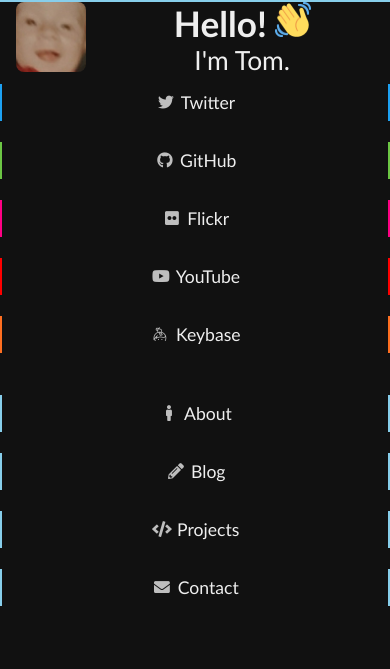
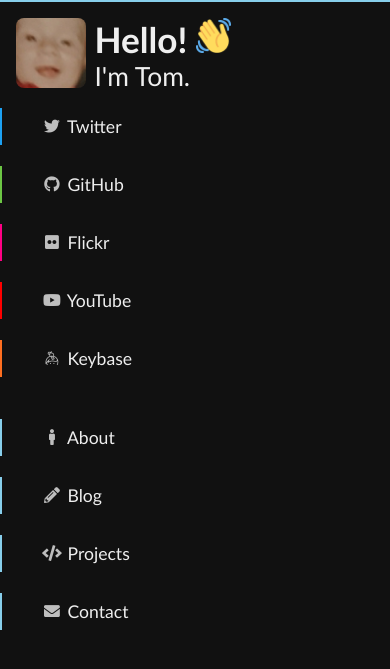
Before and after one commit to tomfishemoji/tomfishemoji.github.io, a Jekyll site: the page built from index.html, in a window 390 px wide. Shown: the top 669 px of the page. Built offline with Jekyll 4.4.1, drawn with Linux system fonts in a browser that asks for light colours.

Commit message:
I don't know what I did here but nothing looks broken

```diff
--- a/_includes/footer.html
+++ b/_includes/footer.html
@@ -15,15 +15,3 @@
   </form>
   <iframe style="display: none;" name="viewcounter_frame" id="viewcounter_frame"></iframe>
 {% endif %}
-
-<noscript>
-  <style media="screen">
-    nav {
-      display: block !important;
-    }
-
-    a.menu-toggle {
-      display: none !important;
-    }
-  </style>
-</noscript>
--- a/_includes/sidebar.html
+++ b/_includes/sidebar.html
@@ -1,3 +1,4 @@
+<div id="sidebar-top">
   <img src="/img/babby.png" alt="babby.png" id="babby" onclick="window.location = '/';" style="cursor: pointer;">
 
   {% if page.permalink == '/' %}
@@ -7,6 +8,7 @@
     <h1>Thomas</h1>
     <h2>Robinson</h2>
   {% endif %}
+</div>
 
 
 <a href="#" class="menu-toggle" id="menu-toggle-open" onclick="openMenu();"><i class="fas fa-fw fa-chevron-down"></i> Open Menu</a>
--- /dev/null
+++ b/css/_no_js.scss
@@ -0,0 +1,9 @@
+body:not(.js-enabled) {
+  nav {
+    display: block !important;
+  }
+
+  a.menu-toggle {
+    display: none !important;
+  }
+}
--- a/css/_respond.scss
+++ b/css/_respond.scss
@@ -2,17 +2,21 @@
   aside#sidebar {
     position: inherit;
     width: 100%;
-    text-align: center;
+    text-align: left;
 
     a.menu-toggle {
       margin: 8px 0 32px 0;
     }
 
+    div#sidebar-top {
+      margin: 16px;
+      text-align: left;
+    }
+
     img#babby {
+      margin-right: 8px;
       height: 4em;
       width: auto;
-      margin-right: 8px;
-      margin-left: 16px;
       float: left;
     }
 
@@ -26,15 +30,8 @@
 
     a {
       display: block;
-      width: calc(100% - 4px);
-      padding: 8px 0;
+      padding: 8px 10%;
       margin: 0;
-      border-right-width: 2px !important;
-    }
-
-    a:hover, a.c {
-      width: calc(100% - 16px);
-      border-right-width: 8px !important;
     }
   }
 
--- a/css/_sidebar_links.scss
+++ b/css/_sidebar_links.scss
@@ -1,25 +1,20 @@
 a#twitter {
-  border-right: 2px solid #1da1f2;
   border-left: 2px solid #1da1f2;
 }
 
 a#flickr {
-  border-right: 2px solid #ff0084;
   border-left: 2px solid #ff0084;
 }
 
 a#github {
-  border-right: 2px solid #6cc644;
   border-left: 2px solid #6cc644;
 }
 
 a#youtube {
-  border-right: 2px solid #ff0000;
   border-left: 2px solid #ff0000;
 }
 
 a#keybase {
-  border-right: 2px solid #ff6f21;
   border-left: 2px solid #ff6f21;
 }
 
@@ -27,7 +22,6 @@
   color: #eee;
   border-bottom: none;
   border-left: 2px solid #87ceeb;
-  border-right: 2px solid #87ceeb;
   border-right-width: 0 !important;
   background: none;
   text-decoration: none;
--- a/css/combined.scss
+++ b/css/combined.scss
@@ -6,3 +6,4 @@
 @import '_main.scss';
 @import '_wide.scss';
 @import '_respond.scss';
+@import '_no_js.scss';
--- a/js/pages/common.js
+++ b/js/pages/common.js
@@ -1,3 +1,5 @@
+document.body.classList.add('js-enabled');
+
 const hash = window.location.hash;
 
 // force self out of iframes, ish
```
Lines whose indentation alone changed are shown as unchanged.
